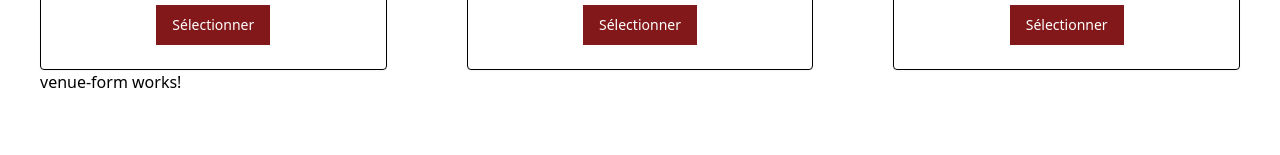
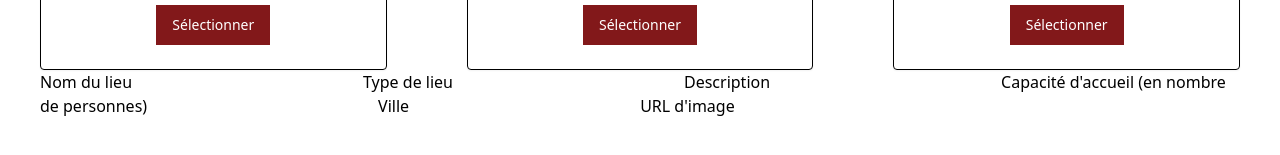
Before and after one commit to GabrielAlbinet/echovisuel-mecelacata, an Angular app: page /venues in a window 1280 px wide. Shown: the part 603-758 px from the top of the page. Built offline with nearby package versions, Linux system fonts and the light colour scheme.

Commit message:
Ajout des champs de formulaire

```diff
--- a/src/app/components/venue-form/venue-form.component.html
+++ b/src/app/components/venue-form/venue-form.component.html
@@ -1 +1,21 @@
-<p>venue-form works!</p>
+<form [formGroup]="form">
+
+    <label for="name">Nom du lieu</label>
+    <input id="name" type="text" formControlName="name" />
+
+    <label for="type">Type de lieu</label>
+    <input id="type" type="text" formControlName="type" />
+
+    <label for="description">Description</label>
+    <input id="description" type="text" formControlName="description" />
+
+    <label for="capacity">Capacité d'accueil (en nombre de personnes)</label>
+    <input id="capacity" type="text" formControlName="capacity" />
+
+    <label for="location">Ville</label>
+    <input id="location" type="text" formControlName="location" />
+
+    <label for="image">URL d'image</label>
+    <input id="image" type="text" formControlName="image" />
+
+</form>
--- a/src/app/components/venue-form/venue-form.component.ts
+++ b/src/app/components/venue-form/venue-form.component.ts
@@ -1,17 +1,20 @@
 import { Component } from '@angular/core';
-import { FormControl, ReactiveFormsModule } from '@angular/forms';
+import { FormControl, ReactiveFormsModule, FormGroup } from '@angular/forms';
 
 @Component({
-  imports: [ ReactiveFormsModule],
+  imports: [ ReactiveFormsModule ],
   selector: 'app-venue-form',
   styleUrl: './venue-form.component.css',
   templateUrl: './venue-form.component.html',
 })
 export class VenueForm {
-  name = new FormControl('');
-  type = new FormControl('');
-  description = new FormControl('');
-  capacity = new FormControl('');
-  location = new FormControl('');
-  image = new FormControl('');
+
+  form = new FormGroup({
+    name: new FormControl(''),
+    type: new FormControl(''),
+    description: new FormControl(''),
+    capacity: new FormControl(''),
+    location: new FormControl(''),
+    image: new FormControl(''),
+  });
 }
```
